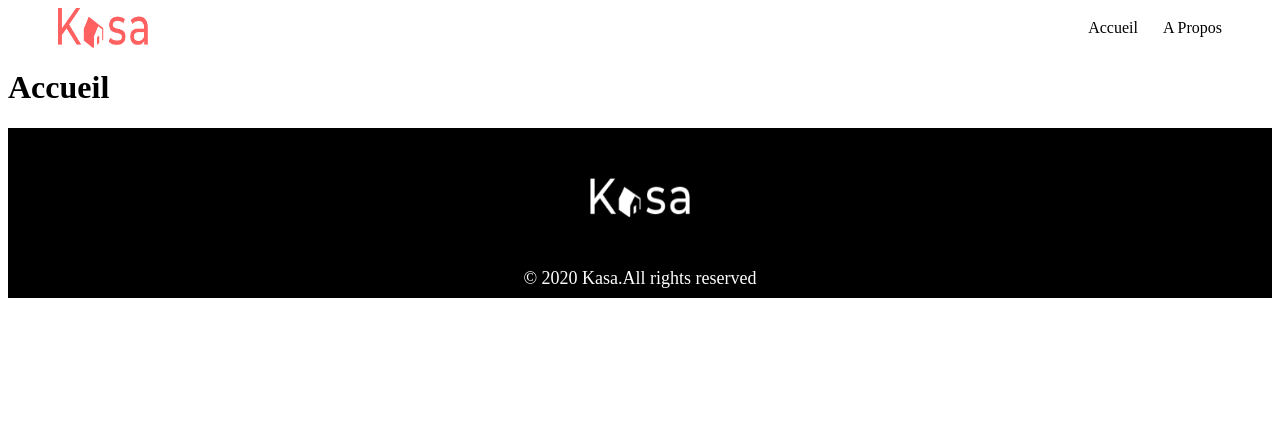
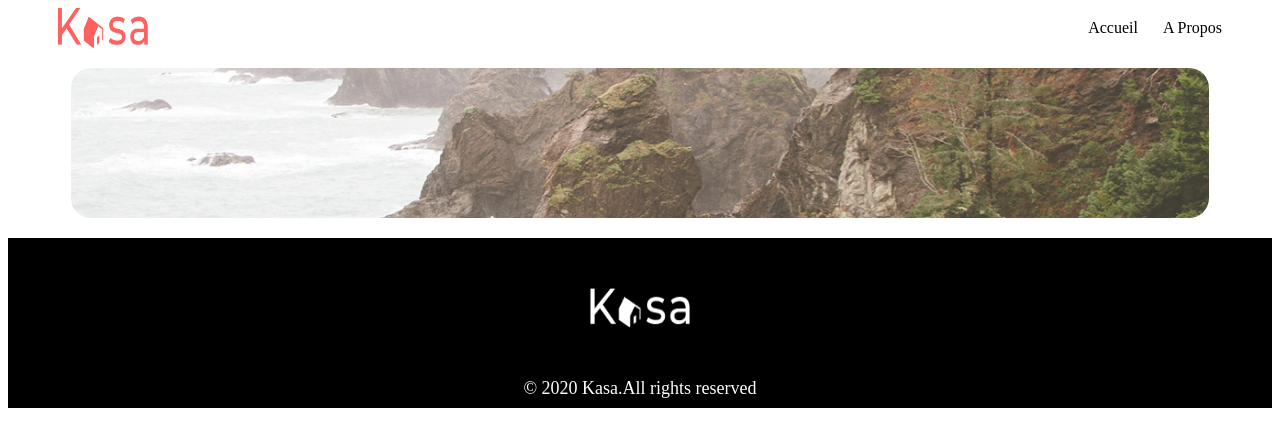
Before and after one commit to chifoumi62/react-kasa, a React (Vite) app: page / in a window 1280 px wide. Shown: the top 446 px of the page. Built offline with nearby package versions, Linux system fonts and the light colour scheme.

Commit message:
composant homebanner pour page home

```diff
--- /dev/null
+++ b/src/componenets/homeBanner.jsx
@@ -0,0 +1,10 @@
+import '../styles/home.scss'
+
+function HomeBanner() {
+    return (
+        <div className="home-banner">
+            <img src="src/assets/Image source 1.png" alt="paysage cotier" className="home_img" />
+        </div>
+    )
+}
+export default HomeBanner
--- a/src/pages/home/App.jsx
+++ b/src/pages/home/App.jsx
@@ -1,10 +1,10 @@
+import HomeBanner from "../../componenets/homeBanner.jsx";
 
 
 function App() {
  return (
-    <div>
-        <h1>Accueil</h1>
-    </div>
+    <HomeBanner />
+
  )
 }
 
--- /dev/null
+++ b/src/styles/home.scss
@@ -0,0 +1,15 @@
+
+.home-banner {
+    display: flex;
+    justify-content: center;
+    align-items: center;
+    margin-top: 20px;
+    margin-bottom: 20px;
+}
+.home_img {
+    object-fit: cover;
+    width: 90%;
+    height: 150px;
+    border-radius: 20px;
+
+}
```
